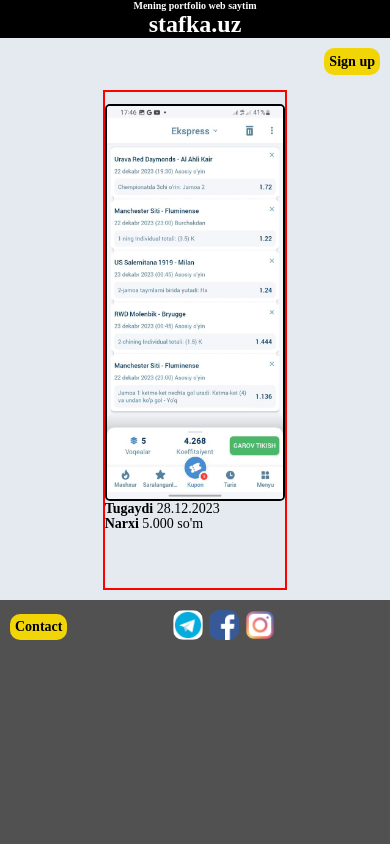
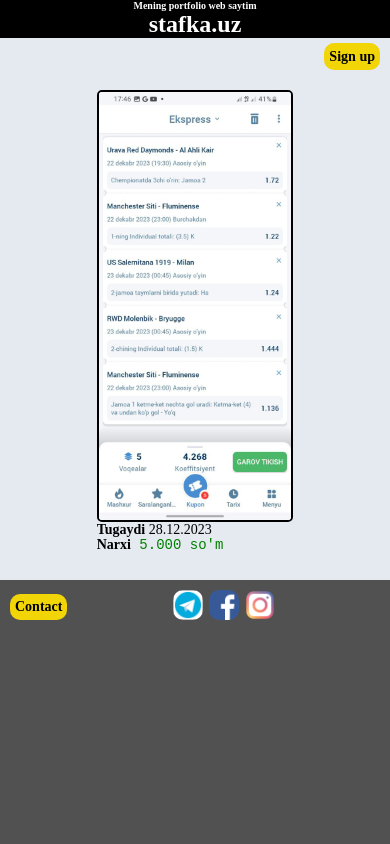
Before and after one commit to Nurilloh1999/itparda, a plain HTML site: page index.html in a window 390 px wide. Drawn offline with Linux system fonts and the light colour scheme.

Commit message:
green money

```diff
--- a/index.css
+++ b/index.css
@@ -87,7 +87,7 @@ body{
 
         color: black;
         padding-right: 10px;
-        padding-top: 10px;
+        padding-top: 5px;
 
         background-color: aquamarine;
     }
@@ -180,8 +180,8 @@ body{
         box-shadow: 0px 0px 12px 0px rgb(175,173,86,);
         overflow-y: scroll;
         margin-top: 80px;
-        height:500px ;
-        border: 2px solid red;
+        height:480px ;
+
 
 
 
@@ -196,7 +196,7 @@ body{
 
      .content-container img{
         width:inherit;
-        height: 80%;
+        height: 90%;
         border: 2px solid black;
         border-radius: 5px;
 
@@ -206,7 +206,7 @@ body{
         width: 100%;
         display: flex;
         flex-direction: column;
-        margin-top: 12px;
+
     }
 
 
@@ -231,6 +231,10 @@ body{
         background-color: black;
         color: white;
     }
+    code{
+        color: green;
+        font-weight: 500px;
+    }
 
 
 
--- a/index.html
+++ b/index.html
@@ -26,7 +26,7 @@
                      <p><b>Tugaydi</b> 28.12.2023</p>
                    </div>
                    <div class="price-money-container">
-                     <p><b>Narxi</b> 5.000 so'm</p>
+                     <p><b>Narxi</b><code> 5.000 so'm</code></p>
                    </div>
                </div>
                <div class="content-container">
```
